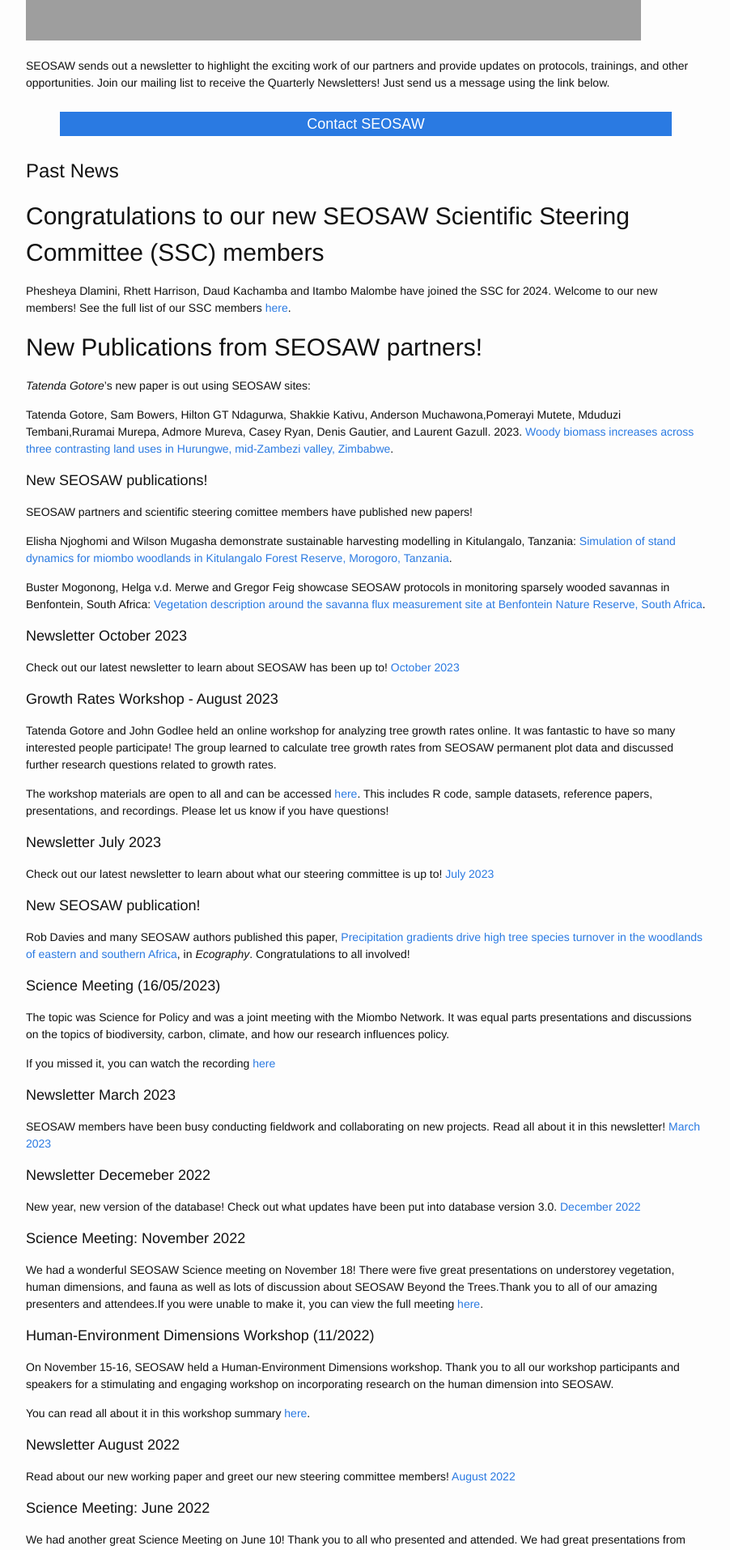
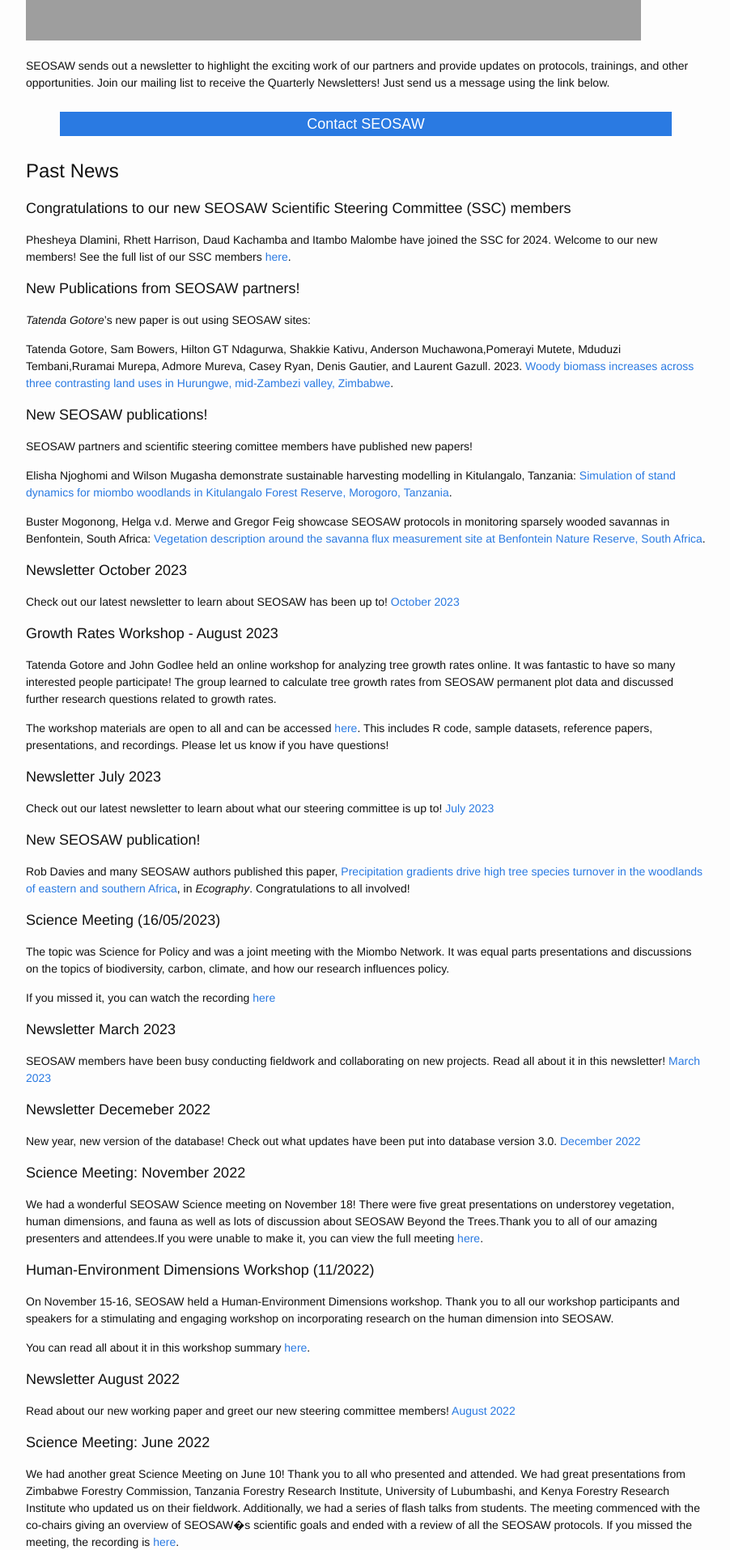
Before and after one commit to seosaw/seosaw.github.io, a Jekyll site: the page built from news.md, in a window 1280 px wide. Shown: the part 775-2689 px from the top of the page at 81% size, without its empty margins (188-1090 px from the left). Built offline with Jekyll 4.4.1, drawn with Linux system fonts in a browser that asks for light colours; nearby versions of some CDN libraries; our own code applies the rules of GitHub Pages for plain Markdown files; grey boxes are pictures that could not be loaded.

Commit message:
minor formatting to news page

```diff
--- a/news.md
+++ b/news.md
@@ -7,6 +7,9 @@
 *Read the latest newsletter from [April 2024](https://sway.cloud.microsoft/biDuA6obCWR2QQDL?ref=Link)*
 
 <iframe width="760px" height="500px" src="https://sway.cloud.microsoft/s/biDuA6obCWR2QQDL/embed" frameborder="0" marginheight="0" marginwidth="0" max-width="100%" sandbox="allow-forms allow-modals allow-orientation-lock allow-popups allow-same-origin allow-scripts" scrolling="no" style="border: none; max-width: 100%; max-height: 100vh" allowfullscreen mozallowfullscreen msallowfullscreen webkitallowfullscreen></iframe>
+
+
+
 
 SEOSAW sends out a newsletter to highlight the exciting work of our partners and provide updates on protocols, trainings, and other opportunities. Join our mailing list to receive the Quarterly Newsletters! Just send us a message using the link below.
 
@@ -21,13 +24,13 @@
 
 ## Past News
 
-# Congratulations to our new SEOSAW Scientific Steering Committee (SSC) members
+### Congratulations to our new SEOSAW Scientific Steering Committee (SSC) members
 
 Phesheya Dlamini, Rhett Harrison, Daud Kachamba and Itambo Malombe have joined the SSC for 2024. Welcome to our new members! See the full list of our SSC members [here](https://seosaw.github.io/people.html).
 
 
 
-# New Publications from SEOSAW partners!
+### New Publications from SEOSAW partners!
 
 *Tatenda Gotore*'s new paper is out using SEOSAW sites:
 
```
